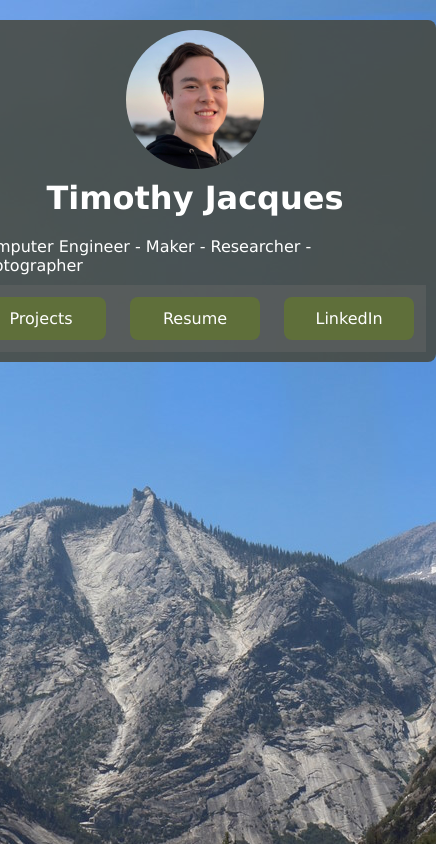
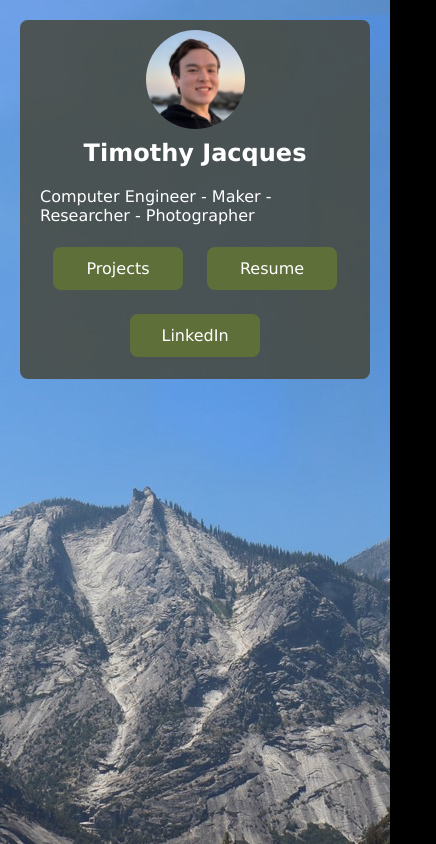
Before and after one commit to TJ178/timjacques.me, a plain HTML site: page index.html in a window 390 px wide. Shown: the whole page, 436 px wide, since content can reach past the window. Drawn offline with Linux system fonts and the light colour scheme.

Commit message:
Fix css for mobile

```diff
--- a/pages/css/style.css
+++ b/pages/css/style.css
@@ -13,6 +13,7 @@ body {
     background-position: center top;
     min-height: 100%;
     margin: 0;
+    width: 100%;
     height: 100vh;
 }
 
@@ -72,6 +73,8 @@ h1, p {
 .content {
     display:flex;
     justify-content: center;
+    align-items: center;
+    margin: 0;
 }
 
 .headshot {
@@ -80,27 +83,15 @@ h1, p {
 }
 
 @media (max-width: 500px) {
-
-    .header {
-        padding: 0px 0px;
-        margin: 0px;
-        background-color: rgba(100, 100, 100, .5);
-        display:flex;
+    .header{
+        flex-wrap: wrap;
+        justify-content: center;
     }
 
-    .header a {
-        border:1px;
-        background-color: #5f6f3a;
-        color:white;
-        text-align: center;
-        font-size: 16px;
-        border-radius: 8px;
-        margin: 12px 12px;
-        padding: 12px 30px;
-        width: 70px;
-        text-decoration: none;
-        display:flex;
-        flex-wrap: wrap;
-        justify-content:center;
+    h1{
+        font-size:x-large;
+    }
+    p{
+        font-size:medium;
     }
 }
```
